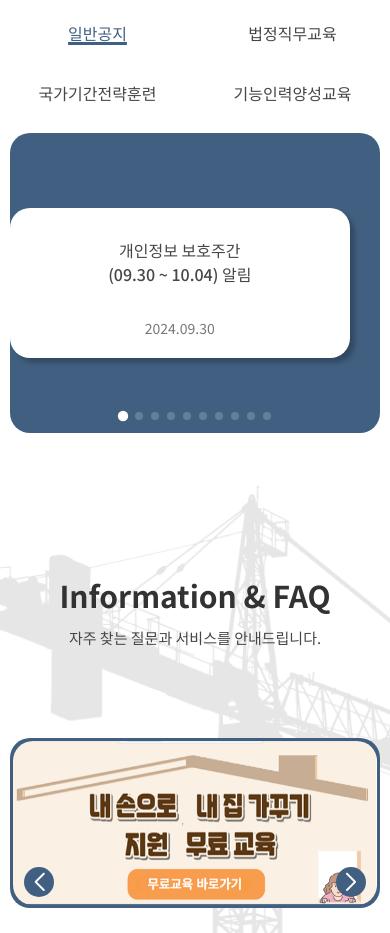
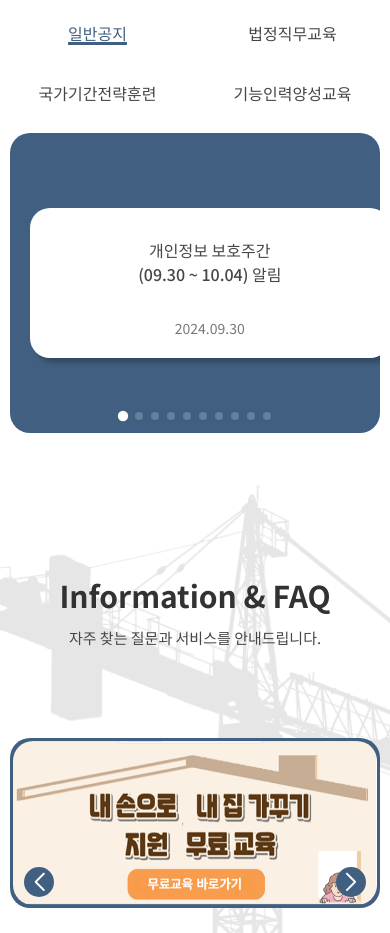
Before and after one commit to chang9287/test01, a plain HTML site: page index.html in a window 390 px wide. Shown: the part 2569-3502 px from the top of the page. Drawn offline with nearby package versions, Linux system fonts and the light colour scheme; some icons are missing.

Commit message:
responsive.css

```diff
--- a/responsive.css
+++ b/responsive.css
@@ -371,12 +371,13 @@
     width: 100%;
     height: 300px;
     text-align: center;
+    margin-left: 20px;
   }
   .newsSwiper .swiper-wrapper .swiper-slide{
 
     width: 300px;
     height: 150px;
-    padding: 0 20px;
+    padding: 0 30px;
 
   }
   .newsSwiper .swiper-wrapper .swiper-slide a span{
```
